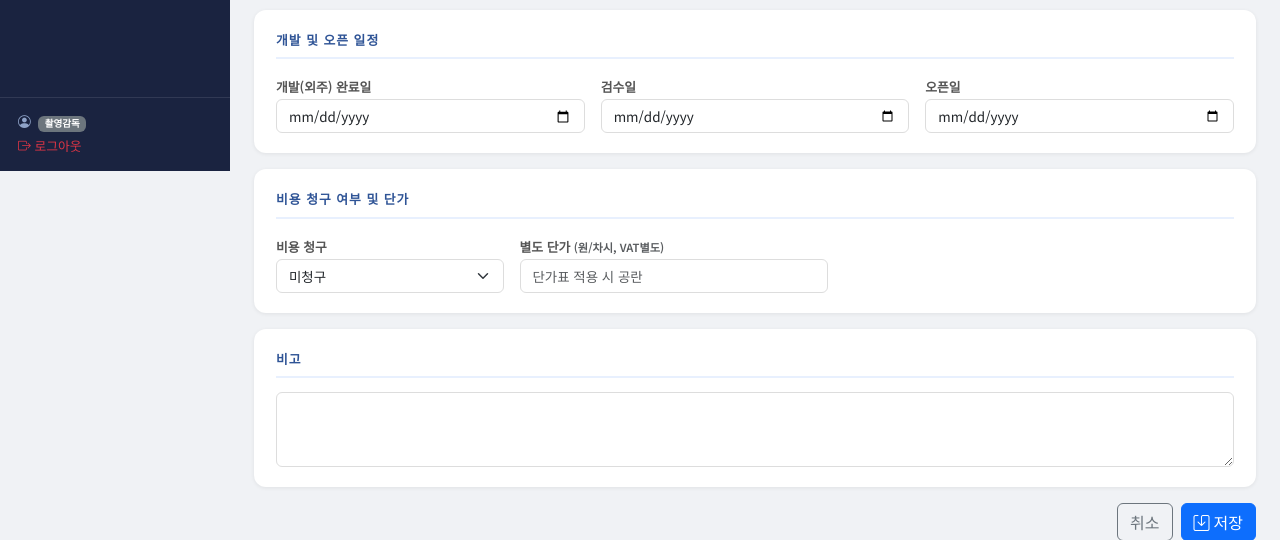
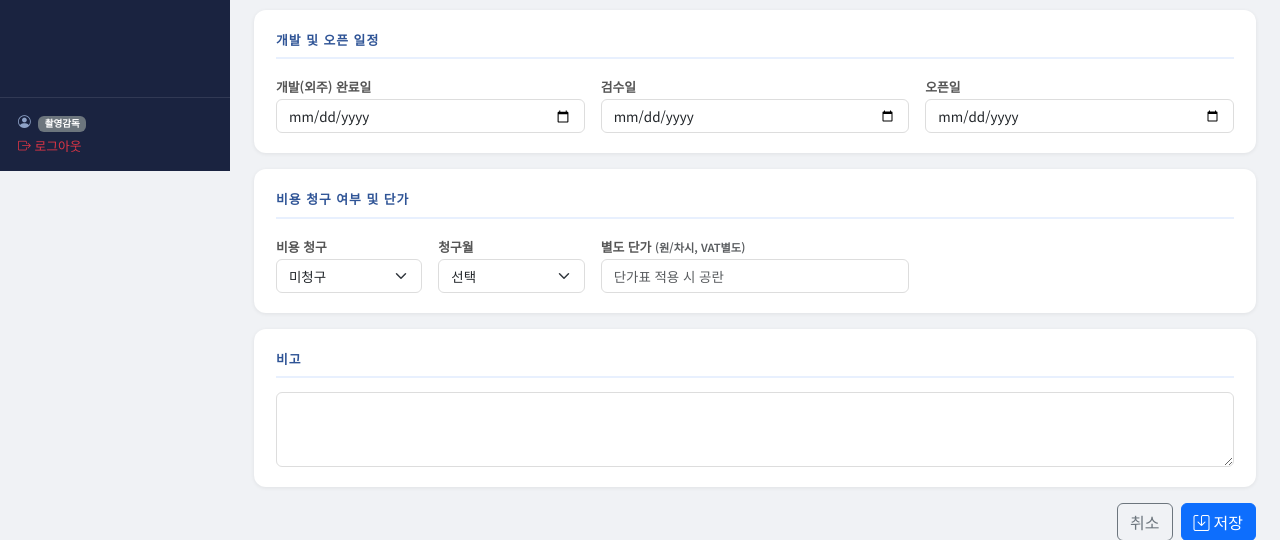
Before and after one commit to adoro-design/kicpa-tool, a FastAPI app: page /content/edit in a window 1280 px wide. Shown: the part 629-1169 px from the top of the page. Run offline with FastAPI, Linux system fonts and the light colour scheme; the visitor is signed in with stand-in values (Sample User, id 1).

Commit message:
비용청구월 기준 변경

```diff
--- a/database.py
+++ b/database.py
@@ -61,6 +61,7 @@ class Content(Base):
     inspection_date     = Column(Date)
     open_date           = Column(Date)
     billing             = Column(String(100))
+    billing_month       = Column(String(20))       # 비용청구 월 (엑셀 기준)
     custom_price        = Column(Integer)          # 별도 단가 (단가표 우선 적용)
     notes               = Column(Text)
     created_at          = Column(DateTime, server_default=func.now())
@@ -96,6 +97,7 @@ def init_db():
     with engine.connect() as conn:
         for col_def in [
             "ALTER TABLE kicpa_contents ADD COLUMN custom_price INTEGER",
+            "ALTER TABLE kicpa_contents ADD COLUMN billing_month VARCHAR(20)",
         ]:
             try:
                 conn.execute(text(col_def))
--- a/main.py
+++ b/main.py
@@ -148,7 +148,7 @@ def content_edit_save(request: Request, id: int = Form(0), year: int = Form(2026
     shooting_format: str=Form(""), location: str=Form(""), has_quiz: str=Form(""),
     quiz_count: str=Form(""), materials_supply: str=Form(""), video_marking: str=Form(""),
     dev_outsource_date: str=Form(""), inspection_date: str=Form(""), open_date: str=Form(""),
-    billing: str=Form(""), custom_price: str=Form(""), notes: str=Form(""), db: Session = Depends(get_db)):
+    billing: str=Form(""), billing_month: str=Form(""), custom_price: str=Form(""), notes: str=Form(""), db: Session = Depends(get_db)):
     require_login(request)
 
     def to_date(s):
@@ -170,6 +170,7 @@ def content_edit_save(request: Request, id: int = Form(0), year: int = Form(2026
         materials_supply=materials_supply or None, video_marking=video_marking or None,
         dev_outsource_date=to_date(dev_outsource_date), inspection_date=to_date(inspection_date),
         open_date=to_date(open_date), billing=billing or None,
+        billing_month=billing_month or None,
         custom_price=to_int(custom_price), notes=notes or None)
 
     if id:
@@ -302,7 +303,7 @@ async def import_excel(request: Request, year: int = Form(2026), import_mode: st
 
             # 비고: ==> 이후 내용 + 기존 엑셀 비고 병합
             extra_note = ("==>" + name_parts[1].strip()) if len(name_parts) > 1 else ""
-            excel_note = str(row[25] or "").strip()
+            excel_note = str(row[26] or "").strip()   # 비고: 비용청구 월 추가로 한 칸 밀림
             combined_notes = "\n".join(filter(None, [extra_note, excel_note])) or None
 
             course_name = name_cleaned
@@ -329,6 +330,7 @@ async def import_excel(request: Request, year: int = Form(2026), import_mode: st
                 materials_supply=str(row[19] or "") or None, video_marking=str(row[20] or "") or None,
                 dev_outsource_date=to_date(row[21]), inspection_date=to_date(row[22]),
                 open_date=to_date(row[23]), billing=str(row[24] or "") or None,
+                billing_month=str(row[25] or "") or None,
                 notes=combined_notes))
             imported += 1
 
@@ -346,9 +348,9 @@ async def import_excel(request: Request, year: int = Form(2026), import_mode: st
 def billing_page(request: Request, year: int = 2026, month: str = "", dept: str = "", db: Session = Depends(get_db)):
     require_admin(request)
     q = db.query(Content).filter_by(year=year)
-    if month: q = q.filter_by(shooting_month=month)
+    if month: q = q.filter_by(billing_month=month)
     if dept:  q = q.filter_by(department=dept)
-    contents = q.order_by(Content.shooting_month, Content.department).all()
+    contents = q.order_by(Content.billing_month, Content.department).all()
 
     price_tbl = {p.type_name: p.unit_price for p in db.query(PriceTable).filter_by(is_active=True).all()}
     def get_unit_price(content_row):
@@ -379,10 +381,14 @@ def billing_page(request: Request, year: int = 2026, month: str = "", dept: str
         if r.billing: summary[d]["billed"] += p
 
     depts = [d[0] for d in db.query(Content.department).filter_by(year=year).filter(Content.department != None).distinct().order_by(Content.department).all()]
+    # 비용청구 월 목록 (실제 데이터 기준)
+    billing_months = [m[0] for m in db.query(Content.billing_month).filter_by(year=year).filter(Content.billing_month != None).distinct().all()]
+    billing_months.sort(key=lambda m: MONTH_ORDER.get(m, 99))
     return templates.TemplateResponse("billing.html", {
         "request": request, "user": get_user(request),
         "year": year, "contents": contents, "summary": summary,
         "month": month, "dept": dept, "depts": depts,
+        "billing_months": billing_months,
         "get_price": get_price, "get_unit_price": get_unit_price,
     })
 
--- a/templates/content_edit.html
+++ b/templates/content_edit.html
@@ -112,11 +112,18 @@
   <div class="form-section">
     <div class="form-section-title">비용 청구 여부 및 단가</div>
     <div class="row g-3">
-      <div class="col-md-3">
+      <div class="col-md-2">
         <label class="form-label">비용 청구</label>
         <select name="billing" class="form-select">
           <option value="">미청구</option>
           <option value="Y" {% if row and row.billing %}selected{% endif %}>청구완료</option>
+        </select>
+      </div>
+      <div class="col-md-2">
+        <label class="form-label">청구월</label>
+        <select name="billing_month" class="form-select">
+          <option value="">선택</option>
+          {% for m in MONTHS %}<option value="{{ m }}" {% if row and row.billing_month==m %}selected{% endif %}>{{ m }}</option>{% endfor %}
         </select>
       </div>
       <div class="col-md-4">
```
Also changed, not shown: templates/billing.html (+5 -3 lines).
